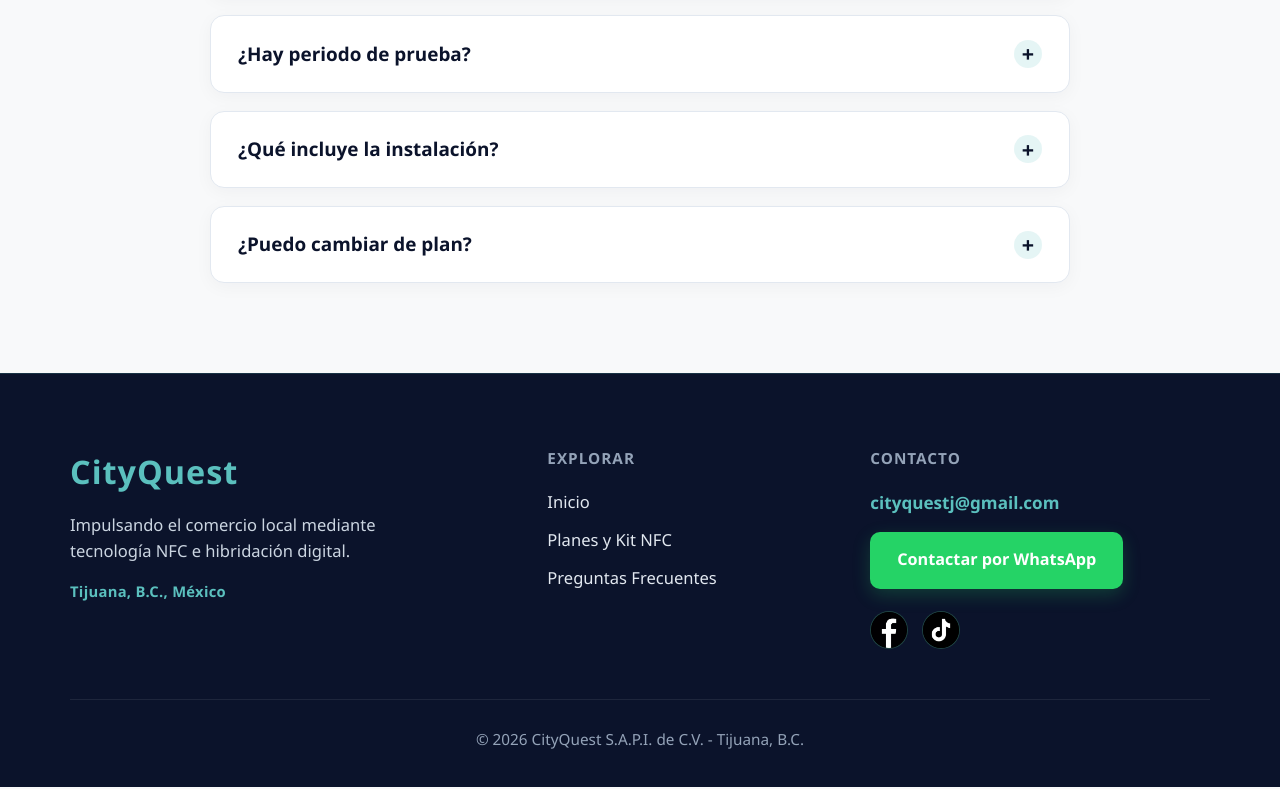
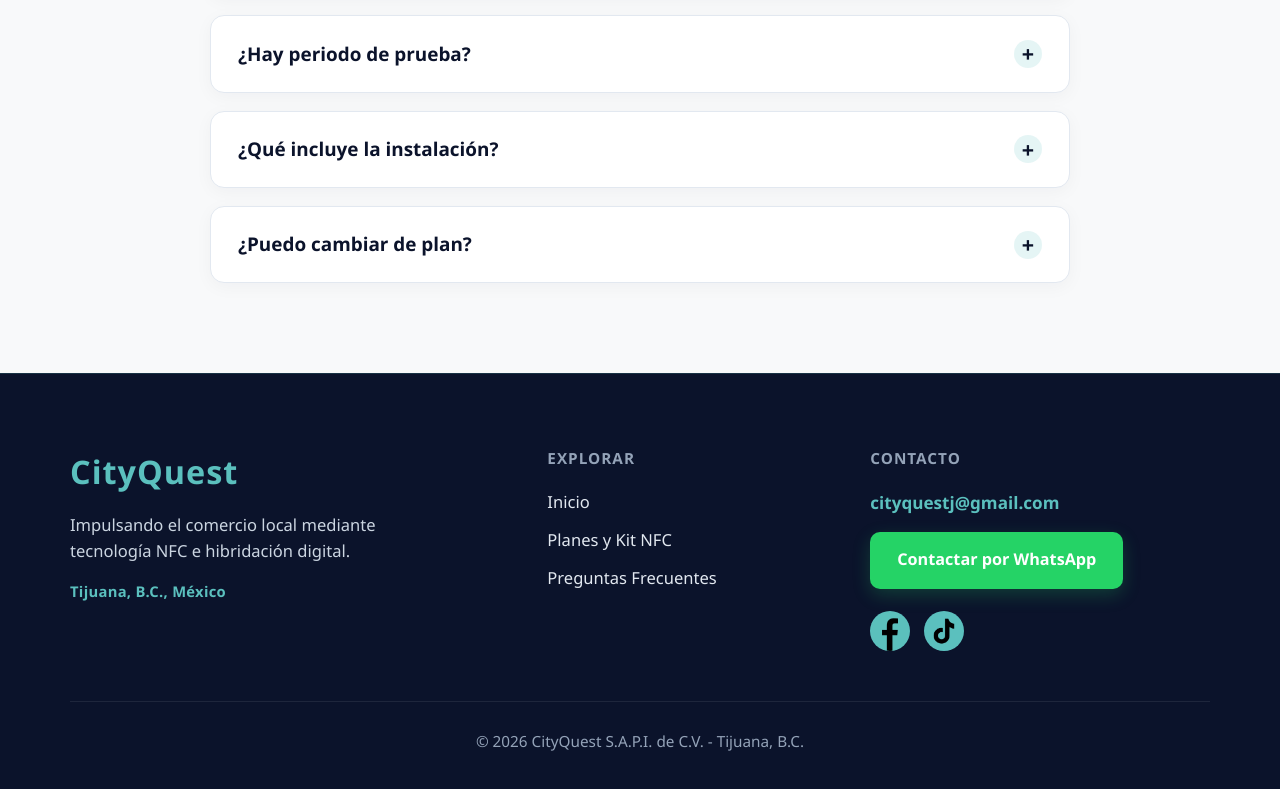
Before and after one commit to danielpulid0/CityQuest, a plain HTML site: page index.html in a window 1280 px wide. Shown: the part 5503-6292 px from the top of the page. Drawn offline with Linux system fonts and the light colour scheme.

Commit message:
estilizado de iconos

```diff
--- a/css/styles.css
+++ b/css/styles.css
@@ -765,28 +765,29 @@ footer {
 }
 
 .redes a {
-    width: 38px;
-    height: 38px;
+    width: 40px;
+    height: 40px;
     border-radius: 50%;
-    background-color: #000000;
-    border: 1.5px solid rgba(91, 192, 190, 0.35);
+    background-color: var(--accent-teal);
     display: inline-flex;
     align-items: center;
     justify-content: center;
     overflow: hidden;
-    transition: transform 0.2s ease, border-color 0.2s ease, box-shadow 0.2s ease;
+    transition: transform 0.2s ease, background-color 0.2s ease, box-shadow 0.2s ease;
 }
 
 .redes a img {
     width: 100%;
     height: 100%;
     object-fit: cover;
+    filter: invert(1);
+    mix-blend-mode: multiply;
 }
 
 .redes a:hover {
     transform: translateY(-2px);
-    border-color: var(--accent-teal);
-    box-shadow: 0 4px 12px rgba(91, 192, 190, 0.25);
+    background-color: #4eb0ae;
+    box-shadow: 0 6px 16px rgba(91, 192, 190, 0.3);
 }
 
 .footer-bottom {
```
